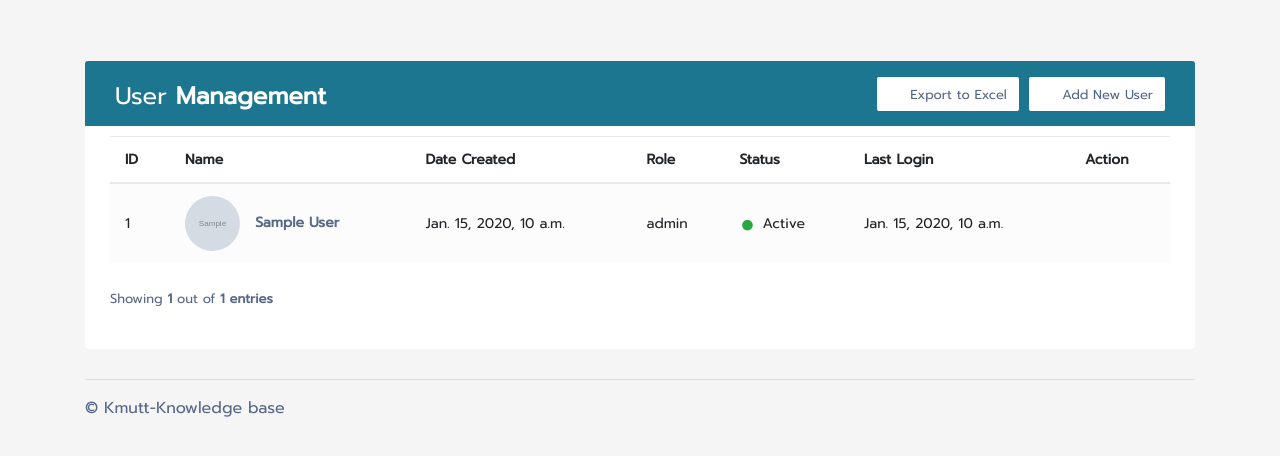
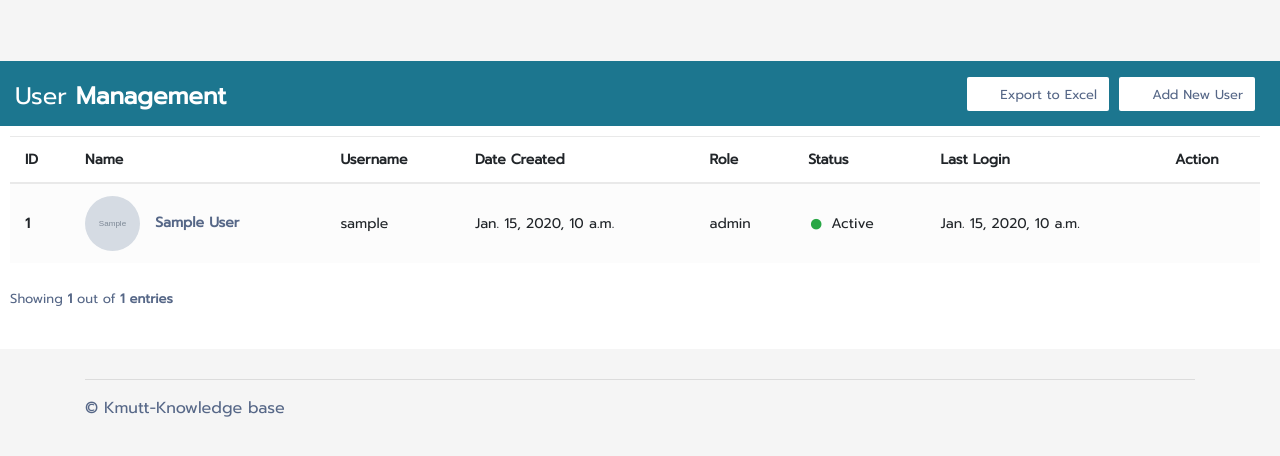
Before and after one commit to saruthvolk/KmuttSearchEngine, a Django app: page /admin/user in a window 1280 px wide. Shown: the part 65-521 px from the top of that part. Run offline with Django 3.2, Linux system fonts and the light colour scheme; tables that the repository leaves empty hold one stand-in row (Sample ...); the page is wider than the window, and the part outside it is not shown; some libraries are stand-ins or nearby versions.

Commit message:
Usermanagement UI Signed-off-by: saruthvolk <saruth@windowslive.com>

```diff
--- a/KmuttSearchEngine/KmuttSearchEngine/Crud_User.py
+++ b/KmuttSearchEngine/KmuttSearchEngine/Crud_User.py
@@ -61,7 +61,7 @@ def update_user_profile(request,id):
 		user.last_name = last_name
 		user.date_of_birth = date_of_birth
 		user.gender = gender
-		user.updated_by = request.user.id
+		user.updated_by
 		user.email = email
 		user.phone_no = phone_no
 		user.updated_date = current_time
--- a/KmuttSearchEngine/KmuttSearchEngine/Query.py
+++ b/KmuttSearchEngine/KmuttSearchEngine/Query.py
@@ -113,12 +113,17 @@ def queryDb_User_All():
    for user in query:
        role = user_role.objects.get(role_code=user.role_code)
        user.role_code = role.role_name
-       if user.suspended_by is not None:
-           try:
-                user.suspended_by = query[int(user.suspended_by)-1].first_name
-           except:
-                user.suspended_by = user.suspended_by
-
+       try:
+            if user.suspended_by is not None:
+                user.suspended_by = query[int(user.suspended_by)-1].username
+            if user.created_by is not None:
+                user.created_by = query[int(user.created_by)-1].username
+            if user.updated_by is not None:
+                user.updated_by = query[int(user.updated_by)-1].username
+       except:
+            user.suspended_by = user.suspended_by
+            user.created_by = user.created_by
+            user.updated_by= user.updated_by
 
    return query
 
--- a/KmuttSearchEngine/app/templates/app/Usermanagement.html
+++ b/KmuttSearchEngine/app/templates/app/Usermanagement.html
@@ -17,13 +17,15 @@
         font-family: 'Prompt', sans-serif;
     }
 
-    .table-responsive { margin: 30px 0; }
+    .table-responsive { margin: 30px -9%;
+        width: initial;
+    }
 
     .table-wrapper {
         background: #fff;
         border-radius: 3px;
         box-shadow: 0 1px 1px rgba(0, 0, 0, .05);
-        min-width: 1000px;
+        width: 1300px;
         padding: 20px 25px;
     }
 
@@ -335,6 +337,7 @@
     <tr>
         <th>ID</th>
         <th>Name</th>
+        <th>Username</th>
         <th>Date Created</th>
         <th>Role</th>
         <th>Status</th>
@@ -345,7 +348,7 @@
     <tbody>
     <tr>
         {% for user_data in query %}
-        <td>{{user_data.id}}</td>
+    <td><b>{{user_data.id}}</b></td>
     <td>
         {% if user_data.path_profile_pic is None %}
         <a href="#" data-toggle="modal" data-target="#userview_{{user_data.id}}"><img src="{% static 'img/user.png' %}" class="avatar" alt="Avatar"> {{user_data.first_name}} {{user_data.last_name}} </a>
@@ -353,6 +356,7 @@
         <a href="#" data-toggle="modal" data-target="#userview_{{user_data.id}}"><img src="{% static user_data.path_profile_pic %}" class="avatar" alt="Avatar"> {{user_data.first_name}} {{user_data.last_name}} </a>
         {% endif %}
     </td>
+    <td>{{user_data.username}}</td>
         <td>{{user_data.created_date}}</td>
         <td>{{user_data.role_code}}</td>
         {% if user_data.is_active is False %}
```
Also changed, not shown: other parts of KmuttSearchEngine/app/templates/app/Usermanagement.html (+27 -18 lines). Lines whose indentation alone changed are shown as unchanged.
